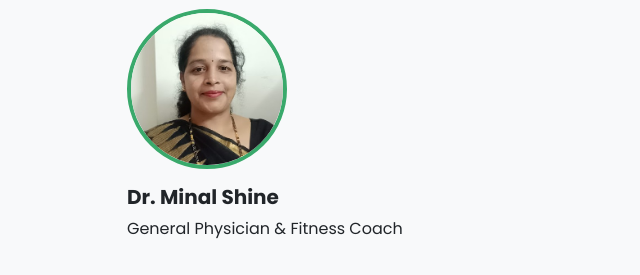
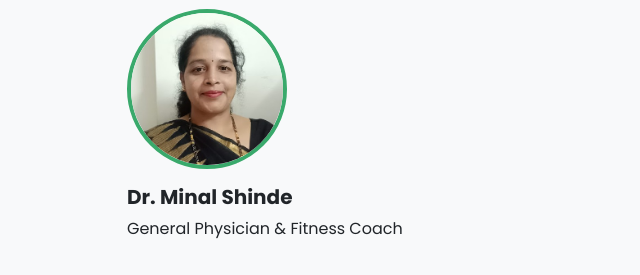
Before and after one commit to umangphysioclinic-dot/umang, a plain HTML site: page index.html in a window 1280 px wide. Shown: the part 1234-1509 px from the top of the page, 525-1165 px from the left. Drawn offline with nearby package versions, Linux system fonts and the light colour scheme.

Commit message:
Update index.html

```diff
--- a/index.html
+++ b/index.html
@@ -244,8 +244,8 @@ footer{
 
       <!-- Doctor 2 -->
       <div class="col-md-4 col-sm-6 mb-4">
-        <img src="minal.jpg" class="doctor-img mb-3" alt="Dr. Minal Shine">
-        <h5 class="fw-bold">Dr. Minal Shine</h5>
+        <img src="minal.jpg" class="doctor-img mb-3" alt="Dr. Minal Shinde">
+        <h5 class="fw-bold">Dr. Minal Shinde</h5>
         <p>General Physician & Fitness Coach</p>
       </div>
     </div>
```
